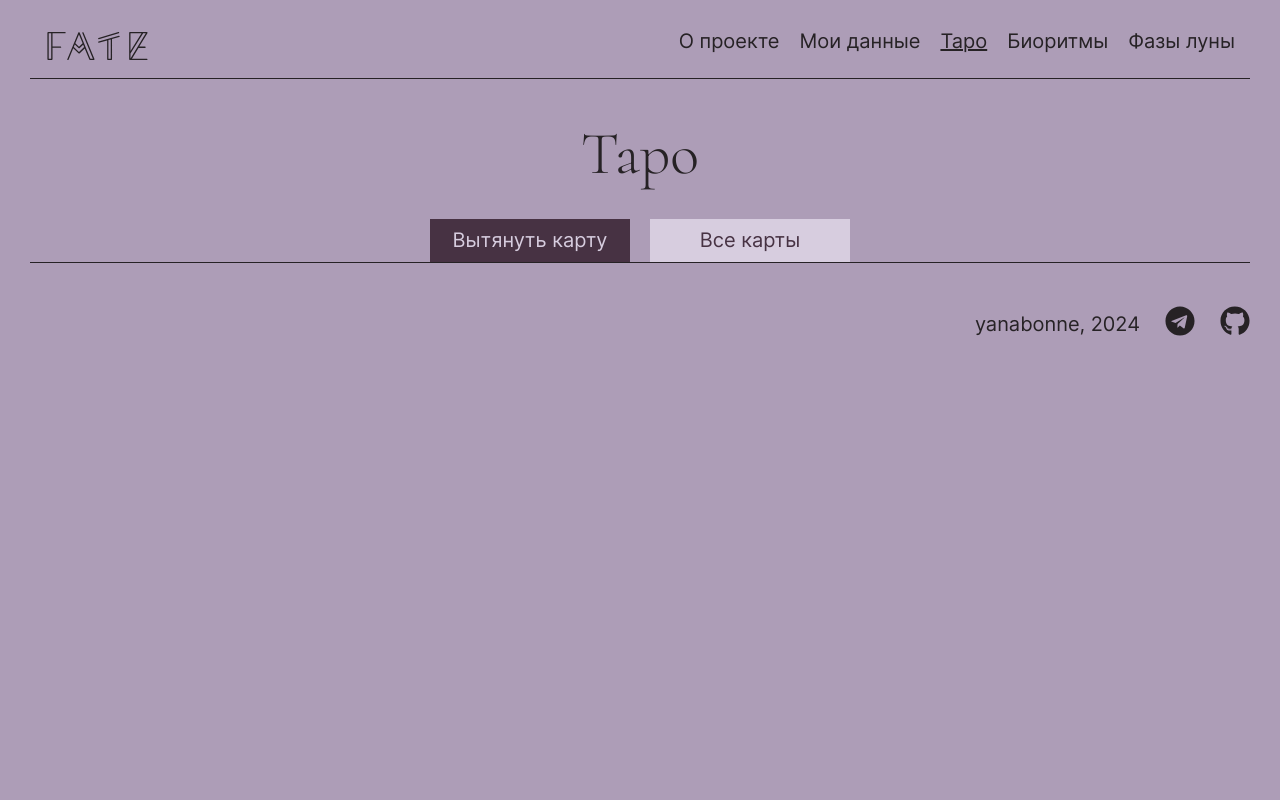
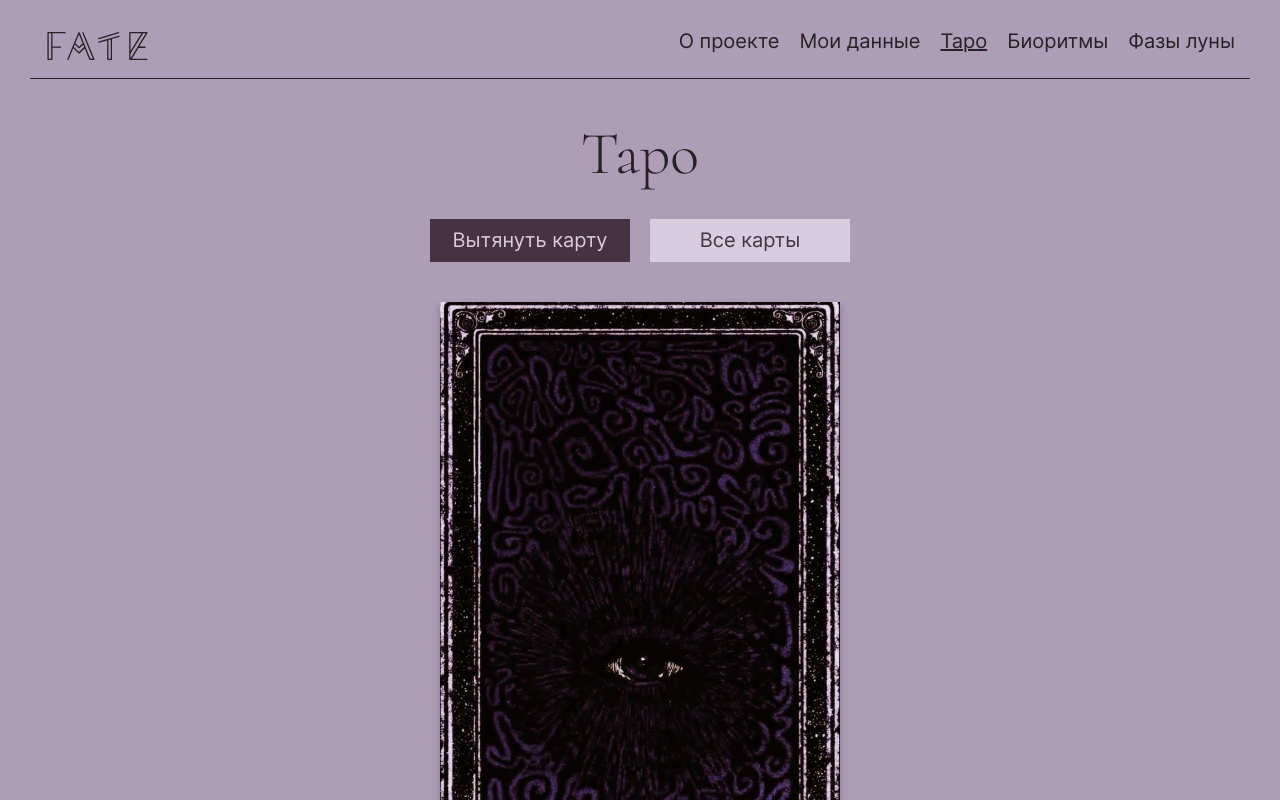
Before and after one commit to Yanabonne/fate, a React (Create React App) app: page /tarot in a window 1280 px wide. Shown: the top 800 px of the page. Built offline with nearby package versions, Linux system fonts and the light colour scheme.

Commit message:
feat: complete pc ui one card selection

```diff
--- a/src/pages/Tarot.tsx
+++ b/src/pages/Tarot.tsx
@@ -9,7 +9,7 @@ export default function Tarot() {
     <div className="tarot">
       <Header />
       <TarotCard />
-      <Footer noIcon={true} topBorder={true} />
+      <Footer />
     </div>
   );
 }
--- a/src/styles/Cycles/Cycles.scss
+++ b/src/styles/Cycles/Cycles.scss
@@ -135,6 +135,15 @@
   .cycles__text_bold {
     @include font-inter-xl(20px);
   }
+
+  .cycles__chart {
+    margin: 30px 20px 40px;
+    width: calc(100% - 40px);
+  }
+
+  .cycles__info {
+    padding: 60px 20px;
+  }
 }
 
 @media screen and (max-width: 700px) {
@@ -150,13 +159,4 @@
       width: 100%;
     }
   }
-
-  .cycles__chart {
-    margin: 30px 20px 40px;
-    width: 93%;
-  }
-
-  .cycles__info {
-    padding: 60px 20px;
-  }
 }
--- a/src/styles/Tarot/Tarot.scss
+++ b/src/styles/Tarot/Tarot.scss
@@ -14,11 +14,20 @@
   max-width: 1300px;
   display: flex;
   flex-direction: column;
-  font-size: 40px;
 }
 
-.tarot__section:hover {
-  cursor: url("../../images/card.png"), auto;
+.tarot__section_one {
+  padding: 40px 0 0;
+}
+
+.tarot__one-container {
+  width: 100%;
+  display: flex;
+  flex-direction: column;
+  gap: 20px;
+  background-color: #d7cddf;
+  padding: 0 30px;
+  box-sizing: border-box;
 }
 
 .tarot__title {
@@ -28,6 +37,11 @@
 
 .tarot__subtitle {
   @include font-corm-xs(45px);
+  padding: 20px 0 20px;
+}
+
+.tarot__subtitle_one {
+  align-self: center;
   padding: 20px 0 20px;
 }
 
@@ -67,6 +81,21 @@
   color: #d7cddf;
 }
 
+.tarot__new-card-button {
+  padding: 15px 20px;
+  border: none;
+  outline: none;
+  min-width: 200px;
+  @include font-inter-s(24px);
+  background-color: #473243;
+  color: #d7cddf;
+  display: flex;
+  align-items: center;
+  justify-content: center;
+  text-align: center;
+  margin-top: 20px;
+}
+
 .tarot__all {
   width: 100%;
   max-width: 1300px;
@@ -88,7 +117,7 @@
 }
 
 .tarot__all-question::after {
-  content: "+";
+  content: "🌚";
   position: absolute;
   top: 50%;
   right: 0px;
@@ -113,7 +142,7 @@
     margin-bottom: 15px;
 
     &::after {
-      content: "-";
+      content: "🌝";
     }
   }
 
@@ -133,8 +162,166 @@
   border-radius: 20px;
   border: #473243 1px solid;
   align-self: center;
+  margin-top: 15px;
 }
 
 .tarot__img {
   width: 90%;
 }
+
+.tarot__flip-card {
+  background-color: transparent;
+  width: 400px;
+  height: 710px;
+  perspective: 1000px;
+  align-self: center;
+}
+
+.tarot__flip-card-inner {
+  position: relative;
+  width: 100%;
+  height: 100%;
+  text-align: center;
+  transition: transform 0.6s;
+  transform-style: preserve-3d;
+  box-shadow: 0 4px 8px 0 rgba(0, 0, 0, 0.2);
+}
+
+.tarot__flip-card_active .tarot__flip-card-inner {
+  transform: rotateY(180deg);
+}
+
+.tarot__flip-card-front,
+.tarot__flip-card-back {
+  position: absolute;
+  width: 100%;
+  height: 100%;
+  -webkit-backface-visibility: hidden;
+  backface-visibility: hidden;
+}
+
+.tarot__flip-img-back {
+  width: 400px;
+  height: 710px;
+  object-fit: contain;
+  background-color: black;
+  object-position: 50% 50%;
+  object-fit: cover;
+}
+
+.tarot__flip-img-back-2 {
+  width: 385px;
+  height: 695px;
+  object-fit: contain;
+  background-color: white;
+  object-position: 50% 50%;
+  object-fit: contain;
+}
+
+.tarot__flip-card-front {
+  background-color: #bbb;
+  color: black;
+}
+
+.tarot__flip-card-back {
+  background-color: white;
+  color: white;
+  transform: rotateY(180deg);
+}
+
+.tarot_curved {
+  padding: 30px 0 0;
+  max-width: none;
+  margin-bottom: -2px;
+  width: 100%;
+  max-width: 1300px;
+  display: flex;
+  margin-top: 20px;
+}
+
+.tarot_curved_bottom {
+  padding: 0;
+  max-width: none;
+  margin-top: -2px;
+  width: 100%;
+  max-width: 1300px;
+  display: flex;
+}
+
+.tarot__curved_1 {
+  background-color: #d7cddf;
+  border-radius: 0 30px 0 0;
+  height: 50px;
+  width: 50%;
+}
+
+.tarot__curved_2 {
+  background-color: #d7cddf;
+  border-radius: 30px 0 0 0;
+  height: 50px;
+  width: 50%;
+}
+
+.tarot__curved_3 {
+  background-color: #d7cddf;
+  border-radius: 0 0 30px 0;
+  height: 50px;
+  width: 50%;
+}
+
+.tarot__curved_4 {
+  background-color: #d7cddf;
+  border-radius: 0 0 0 30px;
+  height: 50px;
+  width: 50%;
+}
+
+@media screen and (max-width: 990px) {
+  .tarot__title {
+    @include font-corm-xs(35px);
+    padding: 30px 0 30px;
+  }
+
+  .tarot__subtitle {
+    @include font-corm-xs(35px);
+    padding: 20px 0 20px;
+  }
+
+  .tarot__all-question {
+    @include font-inter-s(20px);
+  }
+
+  .tarot__all-title {
+    @include font-inter-xl(20px);
+  }
+
+  .tarot__all-text {
+    @include font-inter-s(20px);
+  }
+
+  .tarot__button {
+    @include font-inter-s(16px);
+    min-width: 150px;
+  }
+
+  .tarot__one-container {
+    padding: 0 20px;
+  }
+
+  .tarot__img-container {
+    max-width: 400px;
+    width: 90%;
+    height: auto;
+  }
+
+  .tarot__img {
+    width: 90%;
+    max-width: 90%;
+    padding: 25px;
+  }
+
+  .tarot__new-card-button {
+    padding: 10px 20px;
+    @include font-inter-s(20px);
+  }
+}
--- a/src/styles/shared/Header.scss
+++ b/src/styles/shared/Header.scss
@@ -132,6 +132,8 @@
       right: 50vw;
       top: 25px;
       z-index: 2;
+      height: 25px;
+      width: 25px;
     }
   }
 }
--- /dev/null
+++ b/src/widgets/Tarot/OneCard.tsx
@@ -0,0 +1,110 @@
+import React, { useEffect, useState } from "react";
+import { tarotCardsList } from "../../utils/constantsTarot";
+import cardImg from "../../images/card-back.jpg";
+
+type TCard = {
+  name: string;
+  link: string;
+  meaning: string;
+  meaning_r: string;
+  love: string;
+  love_r: string;
+  situation: string;
+  situation_r: string;
+  day: string;
+  advice: string;
+};
+
+export default function OneCard() {
+  const [isCardSelected, setIsCardSelected] = useState(false);
+  const [selectedCard, setSelectedCard] = useState<TCard>();
+
+  useEffect(() => {
+    if (isCardSelected) {
+      setSelectedCard(
+        tarotCardsList[Math.floor(Math.random() * tarotCardsList.length)]
+      );
+    }
+  }, [isCardSelected]);
+
+  return (
+    <>
+      <div
+        className={
+          isCardSelected
+            ? "tarot__flip-card tarot__flip-card_active"
+            : "tarot__flip-card"
+        }
+        onClick={() => setIsCardSelected(!isCardSelected)}
+      >
+        <div className="tarot__flip-card-inner">
+          <div className="tarot__flip-card-front">
+            <img
+              src={cardImg}
+              alt="Карта"
+              className="tarot__flip-img-back"
+            ></img>
+          </div>
+          <div className="tarot__flip-card-back">
+            {selectedCard && (
+              <img
+                src={selectedCard?.link}
+                alt="Карта"
+                className="tarot__flip-img-back-2"
+              ></img>
+            )}
+          </div>
+        </div>
+      </div>
+      {isCardSelected && selectedCard && (
+        <>
+          <div className="tarot_curved">
+            <div className="tarot__curved_1"></div>
+            <div className="tarot__curved_2"></div>
+          </div>
+          <div className="tarot__one-container">
+            <h2 className="tarot__subtitle tarot__subtitle_one">
+              {selectedCard.name}
+            </h2>
+            <p className="tarot__all-title">Общее значение: прямое положение</p>
+            <p className="tarot__all-text">{selectedCard.meaning}</p>
+            <p className="tarot__all-title">
+              Общее значение: перевернутое положение
+            </p>
+            <p className="tarot__all-text">{selectedCard.meaning_r}</p>
+            <p className="tarot__all-title">
+              Значение в любви и отношениях: прямое положение
+            </p>
+            <p className="tarot__all-text">{selectedCard.love}</p>
+            <p className="tarot__all-title">
+              Значение в любви и отношениях: перевернутое положение
+            </p>
+            <p className="tarot__all-text">{selectedCard.love_r}</p>
+            <p className="tarot__all-title">
+              Значение в ситуации и вопросе: прямое положение
+            </p>
+            <p className="tarot__all-text">{selectedCard.situation}</p>
+            <p className="tarot__all-title">
+              Значение в ситуации и вопросе: перевернутое положение
+            </p>
+            <p className="tarot__all-text">{selectedCard.situation_r}</p>
+            <p className="tarot__all-title">Значение карты дня</p>
+            <p className="tarot__all-text">{selectedCard.day}</p>
+            <p className="tarot__all-title">Совет карты</p>
+            <p className="tarot__all-text">{selectedCard.advice}</p>
+            <button
+              className="tarot__new-card-button"
+              onClick={() => setIsCardSelected(false)}
+            >
+              Выбрать другую карту
+            </button>
+          </div>
+          <div className="tarot_curved_bottom">
+            <div className="tarot__curved_3"></div>
+            <div className="tarot__curved_4"></div>
+          </div>
+        </>
+      )}
+    </>
+  );
+}
--- a/src/widgets/Tarot/TarotCard.tsx
+++ b/src/widgets/Tarot/TarotCard.tsx
@@ -1,6 +1,7 @@
 import React, { useEffect, useState } from "react";
 import { tarotCardsList } from "../../utils/constantsTarot";
 import AllCards from "./AllCards";
+import OneCard from "./OneCard";
 
 export default function TarotCard() {
   const [section, setSection] = useState("one-card");
@@ -34,7 +35,13 @@ export default function TarotCard() {
           Все карты
         </button>
       </div>
-      <section className="tarot__section">
+      <section
+        className={
+          section === "one-card"
+            ? "tarot__section tarot__section_one"
+            : "tarot__section"
+        }
+      >
         {section === "all-cards" && (
           <>
             <AllCards
@@ -48,6 +55,7 @@ export default function TarotCard() {
             <AllCards indexStart={64} indexEnd={78} categoryName={"Пентакли"} />
           </>
         )}
+        {section === "one-card" && <OneCard />}
       </section>
     </>
   );
```
Also changed, not shown: src/images/card-back.jpg (added).
